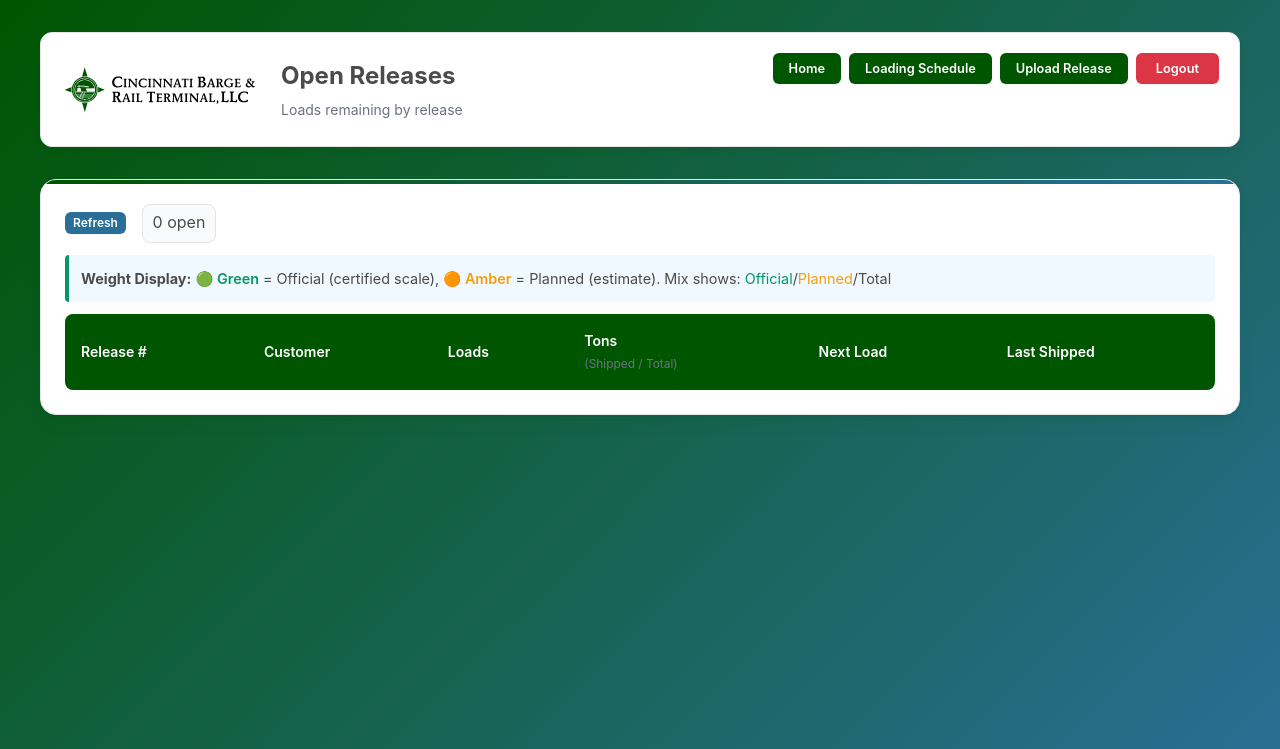
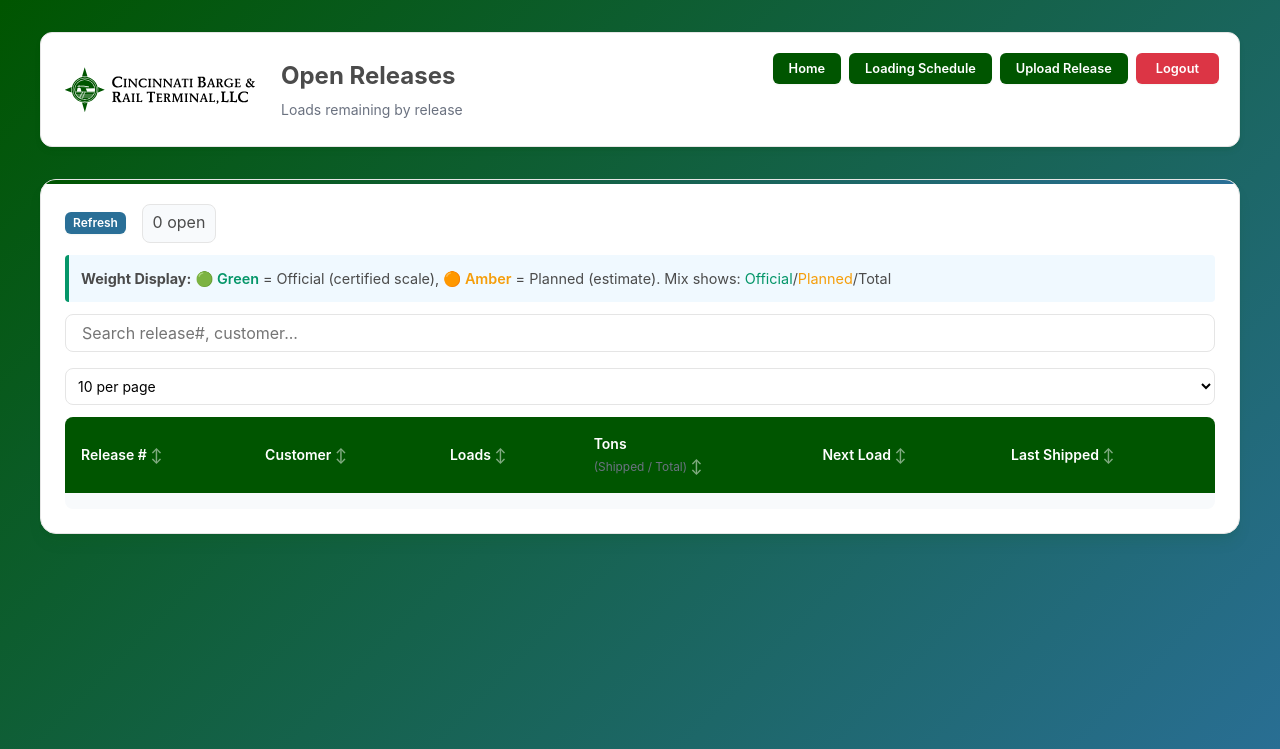
Before and after one commit to CBRT513/django-primetrade, a Django app: page /open-releases/ in a window 1280 px wide. Shown: the top 749 px of the page. Run offline with Django 4.2, Linux system fonts and the light colour scheme; a user stored in the database is signed in; lists and menus that the app fills with data are empty.

Commit message:
feat: add search, sort, pagination to Open Releases tables
- Add sortable columns for release#, customer, loads, tons, dates
- Add search box to filter by release# or customer
- Add page size selector (10, 25, 50, 100 per page)
- Add pagination controls with First/Prev/Next/Last buttons
- Apply to both templates/open_releases.html (admin) and client.html
- Convert client.html releases from cards to table format for consistency

🤖 Generated with [Claude Code](https://claude.com/claude-code)

Co-Authored-By: Claude <noreply@anthropic.com>

```diff
--- a/templates/open_releases.html
+++ b/templates/open_releases.html
@@ -35,6 +35,81 @@
     .urgency-badge.overdue { background: #dc2626; color: white; }
     .urgency-badge.due-soon { background: #f59e0b; color: white; }
     .urgency-badge.upcoming { background: #10b981; color: white; }
+
+    /* Data table controls */
+    .table-controls {
+      display: flex;
+      gap: 1rem;
+      margin-top: 0.75rem;
+      flex-wrap: wrap;
+      align-items: center;
+    }
+    .search-box {
+      flex: 1;
+      min-width: 200px;
+      padding: 0.5rem 1rem;
+      border: 1px solid var(--border);
+      border-radius: 8px;
+      font-size: 1rem;
+      background: var(--surface);
+    }
+    .search-box:focus {
+      outline: none;
+      border-color: var(--primary);
+      box-shadow: 0 0 0 3px rgba(var(--primary-rgb), 0.1);
+    }
+    .page-size-select {
+      padding: 0.5rem;
+      border: 1px solid var(--border);
+      border-radius: 8px;
+      font-size: 0.875rem;
+      background: var(--surface);
+    }
+    th.sortable {
+      cursor: pointer;
+      user-select: none;
+    }
+    th.sortable:hover {
+      background: rgba(0,0,0,0.05);
+    }
+    th.sortable::after {
+      content: ' ↕';
+      opacity: 0.5;
+    }
+    th.sortable.asc::after {
+      content: ' ↑';
+      opacity: 1;
+    }
+    th.sortable.desc::after {
+      content: ' ↓';
+      opacity: 1;
+    }
+    .pagination {
+      display: flex;
+      gap: 0.5rem;
+      justify-content: center;
+      align-items: center;
+      margin-top: 1rem;
+    }
+    .pagination button {
+      padding: 0.5rem 1rem;
+      border: 1px solid var(--border);
+      background: var(--surface);
+      border-radius: 6px;
+      cursor: pointer;
+      color: var(--text-primary);
+    }
+    .pagination button:disabled {
+      opacity: 0.5;
+      cursor: not-allowed;
+    }
+    .pagination button:hover:not(:disabled) {
+      background: var(--surface-elevated);
+    }
+    .pagination .page-info {
+      color: var(--text-secondary);
+      font-size: 0.875rem;
+    }
   </style>
 </head>
 <body>
@@ -66,20 +141,30 @@
         <span style="color: #f59e0b; font-weight: 600;">🟠 Amber</span> = Planned (estimate).
         Mix shows: <span style="color: #059669;">Official</span>/<span style="color: #f59e0b;">Planned</span>/Total
       </div>
+      <div class="table-controls">
+        <input type="text" id="releaseSearch" class="search-box" placeholder="Search release#, customer...">
+        <select id="releasePageSize" class="page-size-select">
+          <option value="10">10 per page</option>
+          <option value="25">25 per page</option>
+          <option value="50">50 per page</option>
+          <option value="100">100 per page</option>
+        </select>
+      </div>
       <div class="table-container" style="margin-top:.75rem;">
         <table id="tbl">
           <thead>
             <tr>
-              <th>Release #</th>
-              <th>Customer</th>
-              <th>Loads</th>
-              <th>Tons<br/><span style="font-size: 0.85em; font-weight: 400; color: #6b7280;">(Shipped / Total)</span></th>
-              <th>Next Load</th>
-              <th>Last Shipped</th>
+              <th class="sortable" data-sort="releaseNumber">Release #</th>
+              <th class="sortable" data-sort="customer">Customer</th>
+              <th class="sortable" data-sort="loadsShipped">Loads</th>
+              <th class="sortable" data-sort="tonsShipped">Tons<br/><span style="font-size: 0.85em; font-weight: 400; color: #6b7280;">(Shipped / Total)</span></th>
+              <th class="sortable" data-sort="nextScheduledDate">Next Load</th>
+              <th class="sortable" data-sort="lastShippedDate">Last Shipped</th>
             </tr>
           </thead>
           <tbody></tbody>
         </table>
+        <div class="pagination" id="releasePagination"></div>
       </div>
     </div>
   </div>
@@ -93,16 +178,71 @@
       } catch(e) {}
       return String(d);
     }
+
+    // Table state
+    let allReleases = [];
+    let filteredReleases = [];
+    let currentPage = 1;
+    let pageSize = 10;
+    let sortColumn = 'releaseNumber';
+    let sortDirection = 'asc';
+
     async function load() {
       const res = await fetch('/api/releases/open/', { credentials: 'same-origin' });
       if (!res.ok) throw new Error(await res.text());
-      const rows = await res.json();
-      document.getElementById('count').textContent = `${rows.length} open`;
-      // Sort by release number ascending
-      rows.sort((a, b) => (a.releaseNumber || '').localeCompare(b.releaseNumber || ''));
+      allReleases = await res.json();
+      // Add computed tonsShipped for sorting
+      allReleases.forEach(r => {
+        r.tonsShipped = Number(r.tonsOfficial || 0) + Number(r.tonsPlanned || 0);
+      });
+      document.getElementById('count').textContent = `${allReleases.length} open`;
+      applyFilters();
+    }
 
+    function applyFilters() {
+      const searchQuery = (document.getElementById('releaseSearch').value || '').toLowerCase();
+
+      filteredReleases = allReleases.filter(r => {
+        if (searchQuery) {
+          return (r.releaseNumber || '').toLowerCase().includes(searchQuery) ||
+                 (r.customer || '').toLowerCase().includes(searchQuery);
+        }
+        return true;
+      });
+
+      currentPage = 1;
+      renderReleases();
+    }
+
+    function renderReleases() {
       const tbody = document.querySelector('#tbl tbody');
-      tbody.innerHTML = rows.map(r => {
+
+      if (filteredReleases.length === 0) {
+        tbody.innerHTML = '<tr><td colspan="6" style="text-align:center;">No releases found</td></tr>';
+        document.getElementById('releasePagination').innerHTML = '';
+        return;
+      }
+
+      // Sort
+      const sorted = [...filteredReleases].sort((a, b) => {
+        let aVal = a[sortColumn] || '';
+        let bVal = b[sortColumn] || '';
+        if (['loadsShipped', 'totalLoads', 'tonsShipped', 'totalTons'].includes(sortColumn)) {
+          aVal = Number(aVal) || 0;
+          bVal = Number(bVal) || 0;
+        }
+        if (aVal < bVal) return sortDirection === 'asc' ? -1 : 1;
+        if (aVal > bVal) return sortDirection === 'asc' ? 1 : -1;
+        return 0;
+      });
+
+      // Paginate
+      const totalPages = Math.ceil(sorted.length / pageSize);
+      currentPage = Math.min(currentPage, totalPages);
+      const start = (currentPage - 1) * pageSize;
+      const pageData = sorted.slice(start, start + pageSize);
+
+      tbody.innerHTML = pageData.map(r => {
         // Progress bar for loads
         const progress = r.totalLoads > 0 ? (r.loadsShipped / r.totalLoads * 100) : 0;
         const loadsDisplay = `
@@ -117,16 +257,12 @@
 
         let tonsDisplay = '';
         if (official > 0 && planned > 0) {
-          // Mix: show green/amber/total
           tonsDisplay = `<span style="color: #059669; font-weight: 600;">${official.toFixed(3)}</span>/<span style="color: #f59e0b; font-weight: 600;">${planned.toFixed(3)}</span>/<span style="font-weight: 600;">${total.toFixed(3)}</span>`;
         } else if (official > 0) {
-          // All official: show green
           tonsDisplay = `<span style="color: #059669; font-weight: 700;">${official.toFixed(3)}</span> / ${total.toFixed(3)}`;
         } else if (planned > 0) {
-          // All planned: show amber
           tonsDisplay = `<span style="color: #f59e0b; font-weight: 700;">${planned.toFixed(3)}</span> / ${total.toFixed(3)}`;
         } else {
-          // Nothing shipped
           tonsDisplay = `0.000 / ${total.toFixed(3)}`;
         }
 
@@ -141,7 +277,7 @@
           urgencyBadge = `<span class="urgency-badge upcoming">In ${r.daysUntilNextLoad}d</span>`;
         }
 
-return `<tr>
+        return `<tr>
           <td><a href="/api/releases/${r.id}/view/">${r.releaseNumber}</a></td>
           <td>${r.customer||''}</td>
           <td>${loadsDisplay}</td>
@@ -150,7 +286,53 @@ return `<tr>
           <td>${fmtDate(r.lastShippedDate)}</td>
         </tr>`;
       }).join('');
+
+      // Pagination
+      const paginationEl = document.getElementById('releasePagination');
+      if (totalPages > 1) {
+        paginationEl.innerHTML = `
+          <button onclick="releasePage(1)" ${currentPage === 1 ? 'disabled' : ''}>First</button>
+          <button onclick="releasePage(${currentPage - 1})" ${currentPage === 1 ? 'disabled' : ''}>Prev</button>
+          <span class="page-info">Page ${currentPage} of ${totalPages} (${filteredReleases.length} total)</span>
+          <button onclick="releasePage(${currentPage + 1})" ${currentPage === totalPages ? 'disabled' : ''}>Next</button>
+          <button onclick="releasePage(${totalPages})" ${currentPage === totalPages ? 'disabled' : ''}>Last</button>
+        `;
+      } else {
+        paginationEl.innerHTML = `<span class="page-info">${filteredReleases.length} total</span>`;
+      }
     }
+
+    window.releasePage = function(page) {
+      currentPage = page;
+      renderReleases();
+    };
+
+    // Search
+    document.getElementById('releaseSearch').addEventListener('input', applyFilters);
+
+    // Page size
+    document.getElementById('releasePageSize').addEventListener('change', function() {
+      pageSize = parseInt(this.value);
+      currentPage = 1;
+      renderReleases();
+    });
+
+    // Sortable columns
+    document.querySelectorAll('#tbl th.sortable').forEach(th => {
+      th.addEventListener('click', function() {
+        const col = this.dataset.sort;
+        if (sortColumn === col) {
+          sortDirection = sortDirection === 'asc' ? 'desc' : 'asc';
+        } else {
+          sortColumn = col;
+          sortDirection = 'asc';
+        }
+        document.querySelectorAll('#tbl th.sortable').forEach(t => t.classList.remove('asc', 'desc'));
+        this.classList.add(sortDirection);
+        renderReleases();
+      });
+    });
+
     document.getElementById('refresh').addEventListener('click', () => load().catch(err=>alert(err.message||String(err))));
     load().catch(err=>alert(err.message||String(err)));
   </script>
```
Also changed, not shown: static/client.html (+131 -37 lines).
